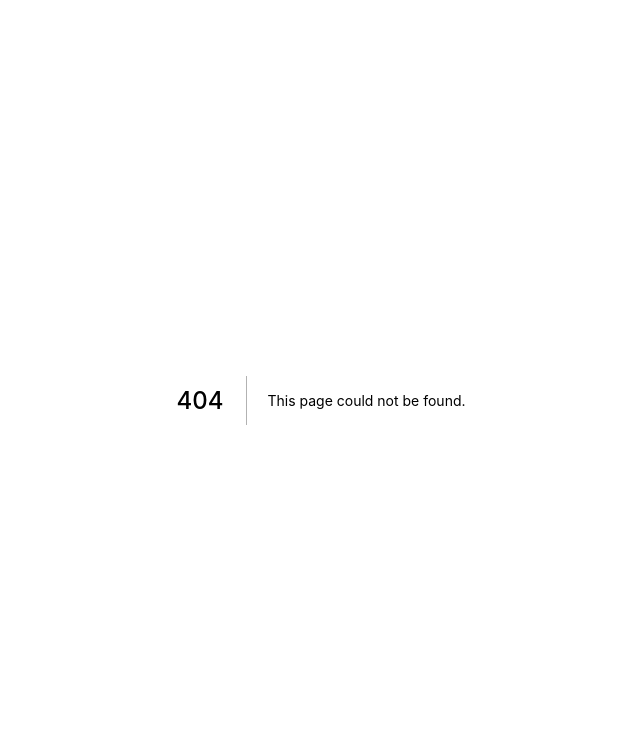
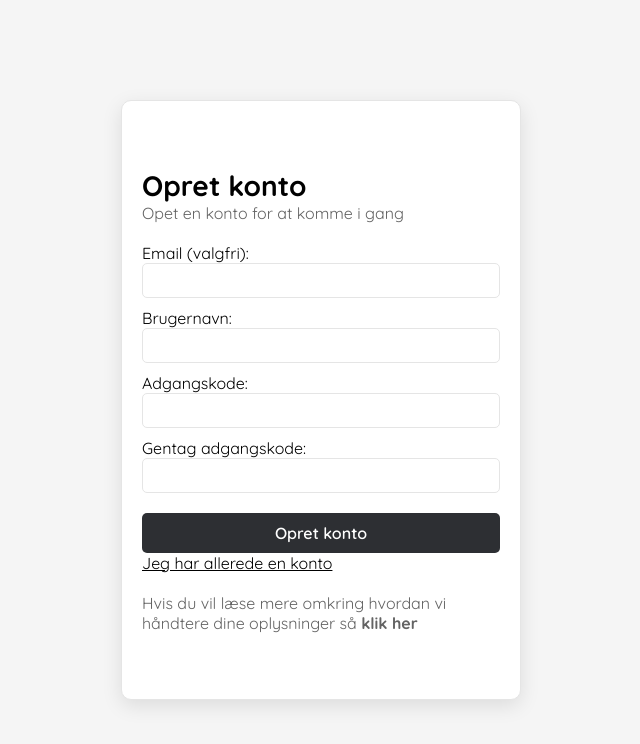
Before and after one commit to zMyLlama/videndjurs-aftensmad, a Next.js app: page /account in a window 1280 px wide. Before the commit this address had no page. Shown: the top 744 px of the page, without its empty margins (319-959 px from the left). Built offline with nearby package versions, Linux system fonts and the light colour scheme.

Commit message:
temp fix for error and started working on account

```diff
--- /dev/null
+++ b/pages/account.tsx
@@ -0,0 +1,121 @@
+import styled from "styled-components"
+import { lightTheme, darkTheme, GlobalStyles } from "../js/themes.js";
+
+function Account() {
+    return (
+        <Wrapper>
+            <GlobalStyles theme={"light"} />
+            <Form>
+                <h4>Opret konto</h4>
+                <Paragraph style={{ marginBottom: "20px" }}>Opet en konto for at komme i gang</Paragraph>
+                <form action="/api/getData">
+                    <Label for="email">Email (valgfri):</Label><br />
+                    <Input type="email" id="email" name="email" /><br />
+                    <Label for="username">Brugernavn:</Label><br />
+                    <Input type="text" id="username" name="username" /><br />
+                    <Label for="password">Adgangskode:</Label><br />
+                    <Input type="password" id="password" name="password" /><br />
+                    <Label for="repeat-password">Gentag adgangskode:</Label><br />
+                    <Input type="password" id="repeat-password" name="repeat-password" /><br />
+                    <Button disabled={false} type="submit" value="Opret konto" />
+                    <SwitchToLogin>Jeg har allerede en konto</SwitchToLogin>
+                    <Paragraph style={{ marginTop: "20px" }}>Hvis du vil læse mere omkring hvordan vi håndtere dine oplysninger så <Highlight>klik her</Highlight></Paragraph>
+                </form>
+            </Form>
+        </Wrapper>
+    );
+}
+
+const Wrapper = styled.div`
+    background-color: var(--bg-color);
+    height: 100vh;
+    display: flex;
+    align-items: center;
+    justify-content: center;
+`
+
+const Paragraph = styled.p`
+    font-size: 16px;
+    color: var(--detail-text-color);
+`
+
+const Highlight = styled.span`
+    font-weight: bold;
+    cursor: pointer;
+`
+
+const SwitchToLogin = styled.a`
+    text-decoration: underline;
+    cursor: pointer;
+    margin: auto;
+`
+
+const Label = styled.label`
+    font-size: 16px;
+`
+
+const Input = styled.input`
+    all: unset;
+    box-sizing: border-box;
+    width: 100%;
+    height: 35px;
+    border: 1px solid var(--border-color);
+    margin-bottom: 10px;
+    border-radius: 5px;
+
+    padding-left: 10px;
+    padding-right: 10px;
+`
+
+const Button =  styled.input`
+    all: unset;
+    padding-top: 10px;
+    padding-bottom: 10px;
+    background-color: var(--logo-color);
+    width: 100%;
+    border-radius: 5px;
+    margin-top: 10px;
+    cursor: pointer;
+
+    color: white;
+    font-weight: 600;
+    text-align: center;
+
+    display: flex;
+    align-items: center;
+    justify-content: center;
+    outline-offset: 0px;
+    outline: solid 5px transparent;
+    transition: var(--transition-time);
+
+    &:hover {
+        opacity: 0.9;
+    }
+
+    &:focus-visible {
+        outline-offset: 4px;
+        outline: solid 5px var(--attention-color);
+    }
+
+    &:disabled {
+        opacity: 0.3;
+        cursor: not-allowed;
+    }
+`
+
+const Form = styled.div`
+    padding: 20px;
+    width: 400px;
+    height: 600px;
+
+    display: flex;
+    justify-content: center;
+    flex-direction: column;
+
+    background-color: white;
+    border: 1px solid var(--border-color);
+    border-radius: 10px;
+    box-shadow: 0px 6px 20px rgba(0, 0, 0, 0.1);
+`
+
+export default Account;
```
Also changed, not shown: pages/index.tsx (+3 -10 lines).
